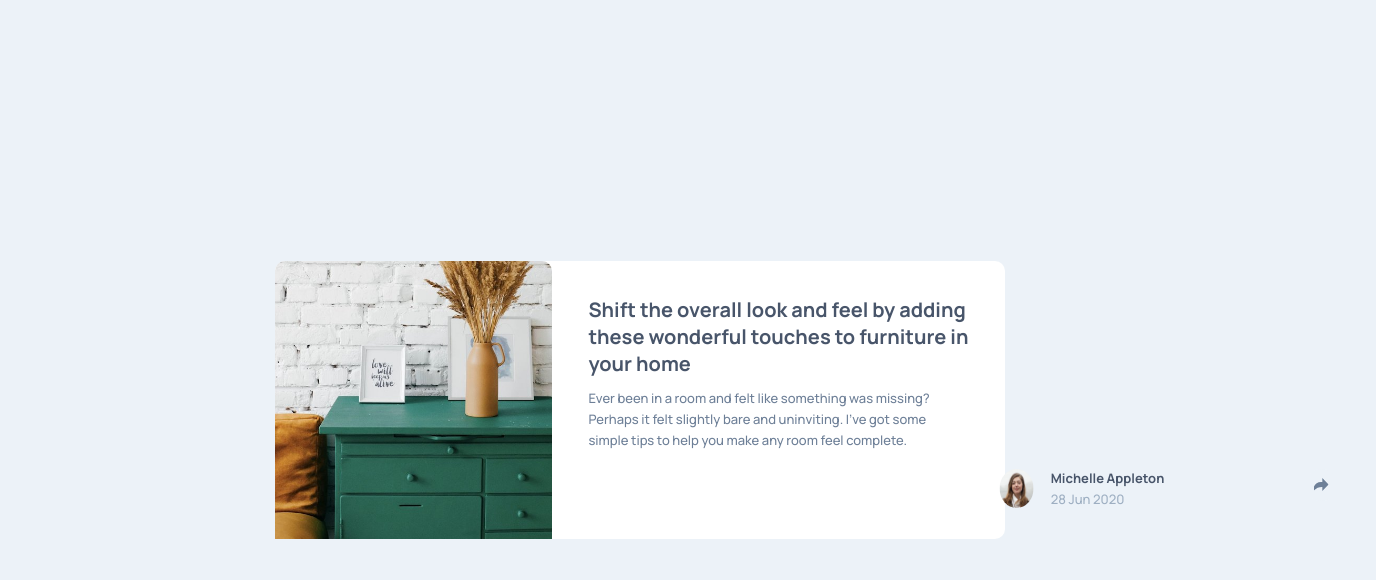
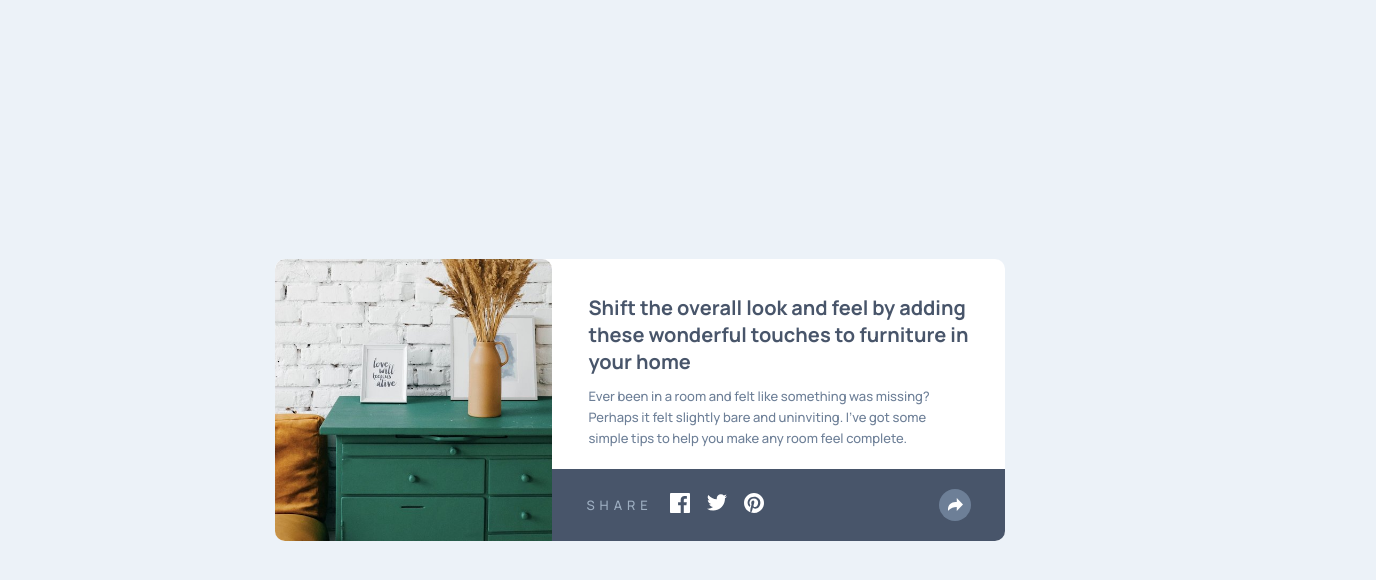
Before and after one commit to jcisking/project-11, a plain HTML site: page index.html in a window 1280 px wide. Both pictures are taken after a click on the element 951 px from the left and 484 px from the top of the page. Shown: the whole page, 1376 px wide, since content can reach past the window. Drawn offline with Linux system fonts and the light colour scheme.

Commit message:
modified css and html

```diff
--- a/index.html
+++ b/index.html
@@ -45,7 +45,7 @@
           <img src="./images/icon-share.svg" alt="">
         </div>
       </div>
-      <!-- <div class="shareAndSocialIconContainer">
+      <div class="shareAndSocialIconContainer">
         <span class="poop">
           SHARE
         </span>
@@ -61,7 +61,7 @@
         <div class="iconShareContainer2">
           <img class="iconShare2" src="./images/icon-share.svg" alt="">
         </div>
-      </div> -->
+      </div>
     </div>
 
   </div>
--- a/styles.css
+++ b/styles.css
@@ -22,10 +22,8 @@
 .avatarNameShareContainer {
     display: flex;
     margin: 3.2rem 0 1.8rem;
-
-
     padding: 0 3.4rem;
-    transition: transform 2s;
+    transition: transform 500ms;
     /* position: absolute; */
 
 }
@@ -43,7 +41,7 @@ body {
     margin: 0 1.5rem;
     max-width: 32.5rem;
     position: relative;
-    /* overflow: hidden; */
+    overflow: hidden;
 }
 .contentContainer {
     /* padding: 0 3.4rem 2.5rem; */
@@ -69,6 +67,7 @@ h1 {
     margin-bottom: 4rem;
 }
 .iconShare2 {
+    /* Making arrow white */
     filter: brightness(0) saturate(100%) invert(100%) sepia(0%) saturate(1095%) hue-rotate(310deg) brightness(120%) contrast(100%);
 }
 .iconShareContainer {
@@ -115,25 +114,26 @@ p {
 }
 .shareAndSocialIconContainer {
     align-items: center;
+    background-color: var(--VeryDarkGrayishBlue);
     display: flex;
+    top: 85%;
     margin-top: 2rem;
     padding: 2rem 3.4rem;
     position: absolute;
-    transition: transform 3s;
-
-    transform: translateX(-100%) translateY(-100%);
-    /* transform: translateY(-100%); */
+    transition: transform 0s;
+    transform: translateX(-100%);
 }
 .share .avatarNameShareContainer {
     position: absolute;
     transform: translateX(100%);
 }
 .share .shareAndSocialIconContainer {
-    background-color: var(--VeryDarkGrayishBlue);
+    /* background-color: var(--VeryDarkGrayishBlue); */
     position: static;
-    transform: translateX(0) translateY(0);
-    /* transform: translateY(0); */
-    /* padding: 1.2rem 3.4rem 1.2rem ; */
+    transform: translateX(0);
+    transition: transform 500ms;
+    /* transition: transform 3s; */
+    /* margin-left: auto; */
 
 }
 
```
